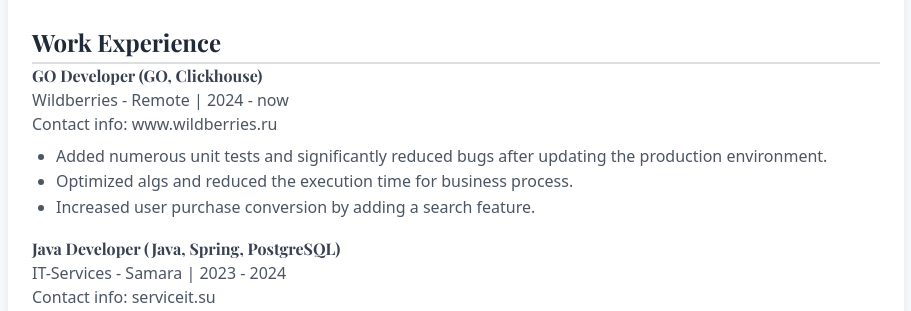
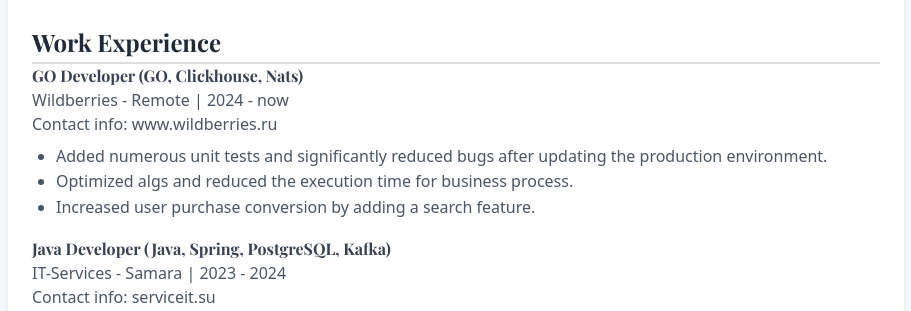
Before and after one commit to gusevgrishaem1/me, a plain HTML site: page index.html in a window 1280 px wide. Shown: the part 423-734 px from the top of the page, without its empty margins (184-1095 px from the left). Drawn offline with nearby package versions, Linux system fonts and the light colour scheme.

Commit message:
add info

```diff
--- a/index.html
+++ b/index.html
@@ -83,7 +83,7 @@
       <h2 class="text-2xl font-semibold text-gray-800 section-title">Work Experience</h2>
       <ul class="space-y-4">
         <li>
-            <h3 class="font-semibold text-gray-700">GO Developer (GO, Clickhouse)</h3>
+            <h3 class="font-semibold text-gray-700">GO Developer (GO, Clickhouse, Nats)</h3>
             <p class="text-gray-600">Wildberries - Remote | 2024 - now </p>
             <p class="text-gray-600">Contact info: www.wildberries.ru</p>
             <ul class="list-disc ml-6 mt-2 text-gray-600">
@@ -93,7 +93,7 @@
             </ul>
           </li>
         <li>
-          <h3 class="font-semibold text-gray-700">Java Developer (Java, Spring, PostgreSQL)</h3>
+          <h3 class="font-semibold text-gray-700">Java Developer (Java, Spring, PostgreSQL, Kafka)</h3>
           <p class="text-gray-600">IT-Services - Samara | 2023 - 2024 </p>
           <p class="text-gray-600">Contact info: serviceit.su</p>
           <ul class="list-disc ml-6 mt-2 text-gray-600">
```
